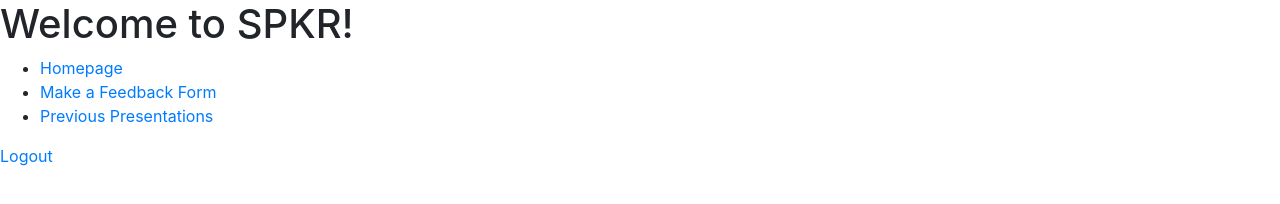
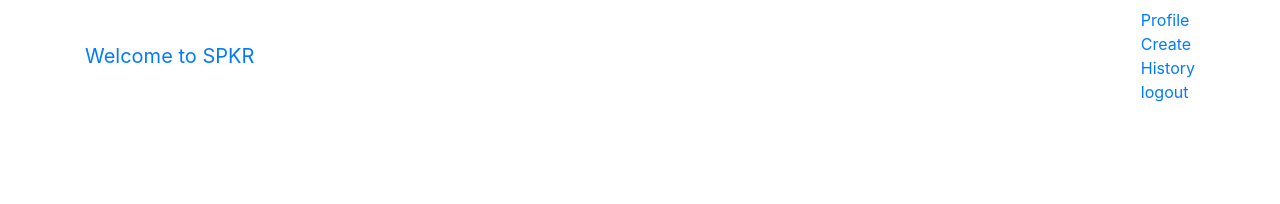
Before and after one commit to undefined-NaN/spkr, a website: page client/index.html in a window 1280 px wide. Drawn offline with nearby package versions, Linux system fonts and the light colour scheme; some packages are replaced by stand-ins of ours.

Commit message:
remove bootstrap files.

```diff
--- a/client/index.html
+++ b/client/index.html
@@ -6,22 +6,23 @@
     <link rel="stylesheet" href="styles/bootstrap/css/bootstrap.min.css" media="screen"/>
     <link rel="stylesheet" type="text/css" href="style.css" />
   </head>
+
   <body>
-    <h1>Welcome to SPKR!</h1>
-  <div id='layout'></div>
-  <div class='navigation'>
-    <ul>
-      <li><a href='/#/homepage' class='homepage'>Homepage</a></li>
-      <li><a href='/#/new-form' class='newForm'>Make a Feedback Form</a></li>
-      <li><a href='/#/previous-forms' class='previous'>Previous Presentations</a></li>
-    </ul>
+    <nav class='navbar'>
+      <div class= "container">
+      <a href="/#/" class="navbar-brand">Welcome to SPKR</a>
+        <ul class="nav navbar-nav navbar-right">
+          <li><a href='/#/homepage'>Profile</a></li>
+          <li><a href='/#/new-form'>Create</a></li>
+          <li><a href='/#/previous-forms'>History</a></li>
+          <li><a href='/#/logout'>logout</a></li>
+        </ul>
+      </div>
+    </nav>
 
-    <a href='/#/logout' class='logout'>Logout</a>
+    <div ng-view>
     </div>
-  <div id='container'></div>
 
-    <!-- the ng-view directive is where our templates will be loaded into when navigated to -->
-    <div ng-view></div>
     <script src="http://code.jquery.com/jquery.js"></script>
     <script src="styles/bootstrap/js/bootstrap.min.js"></script>
     <script src="https://ajax.googleapis.com/ajax/libs/angularjs/1.4.5/angular.min.js"></script>
```
Also changed, not shown: 1 other file.
